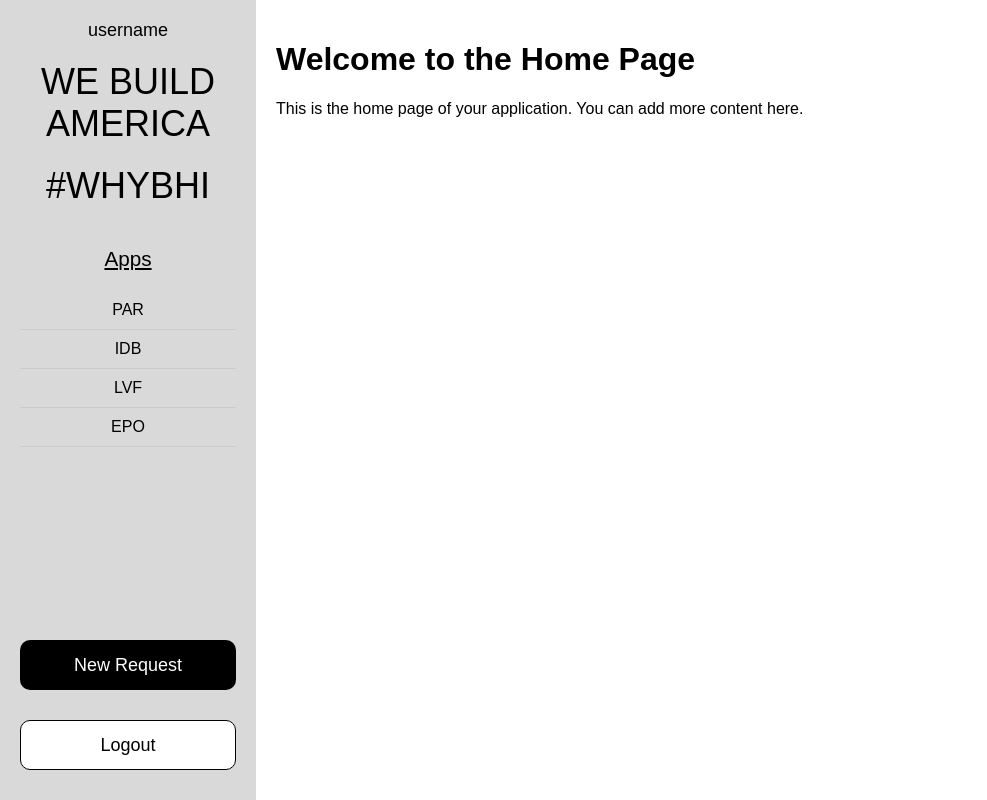
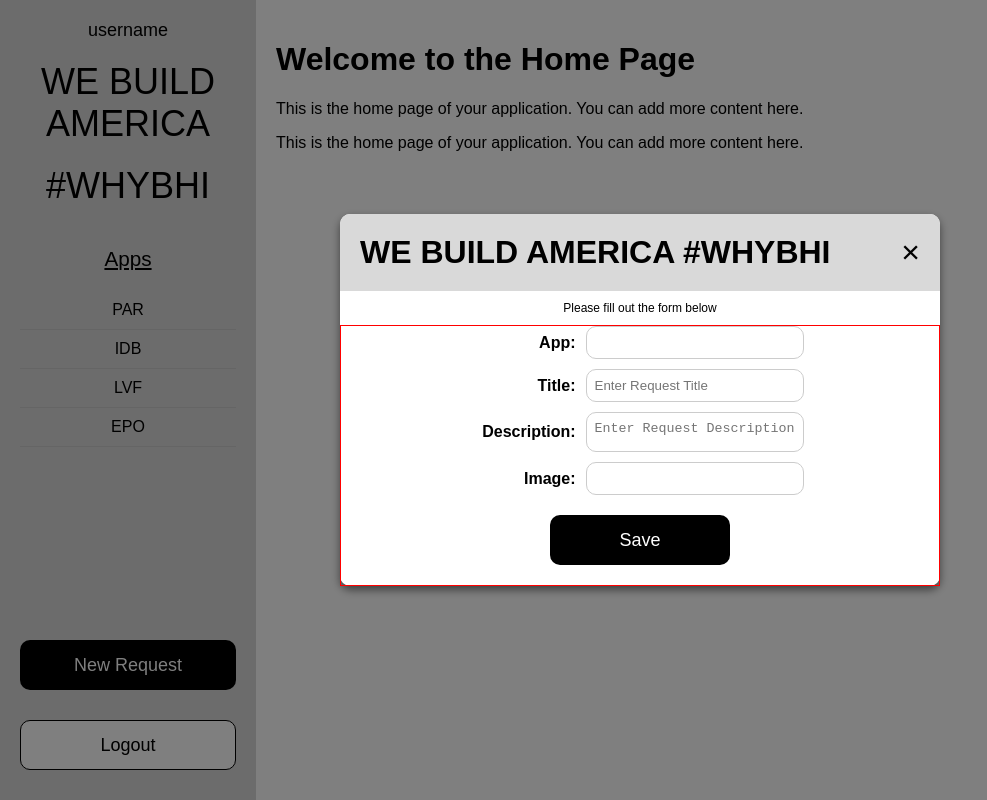
Before and after one commit to supaDakotah/dlh-fe-upvote, a React (Create React App) app in the folder fe-upvote/: page /home in a window 1280 px wide. Both pictures are taken after a click on the button "New Request". Shown: the whole page, without its empty margins (0-987 px from the left). Built offline with nearby package versions, Linux system fonts and the light colour scheme.

Commit message:
adds modal and styles

```diff
--- /dev/null
+++ b/fe-upvote/src/core/Modal.jsx
@@ -0,0 +1,63 @@
+const Modal = ({ show, handleClose, handleSave }) => {
+  if (!show) {
+    return null;
+  }
+
+  const handleSubmit = (event) => {
+    event.preventDefault();
+    const formData = new FormData(event.target);
+    const newObject = {
+      app: formData.get("app"),
+      title: formData.get("title"),
+      description: formData.get("description"),
+      image: formData.get("image"),
+    };
+    handleSave(newObject);
+  };
+
+  return (
+    <div className="modal">
+      <div className="modal-content">
+        <div className="modal-header">
+          <span className="modal-title">WE BUILD AMERICA #WHYBHI</span>
+          <span className="close" onClick={handleClose}>
+            &times;
+          </span>
+        </div>
+        <div className="modal-subtitle">Please fill out the form below</div>
+        <form onSubmit={handleSubmit}>
+          <div className="form-group">
+            <label>App:</label>
+            <input type="text" name="app" required />
+          </div>
+          <div className="form-group">
+            <label>Title:</label>
+            <input
+              type="text"
+              name="title"
+              placeholder="Enter Request Title"
+              required
+            />
+          </div>
+          <div className="form-group">
+            <label>Description:</label>
+            <textarea
+              name="description"
+              placeholder="Enter Request Description"
+              required
+            />
+          </div>
+          <div className="form-group">
+            <label>Image:</label>
+            <input type="text" name="image" required />
+          </div>
+          <button type="submit" className="save-button">
+            Save
+          </button>
+        </form>
+      </div>
+    </div>
+  );
+};
+
+export default Modal;
--- a/fe-upvote/src/core/SideNav.jsx
+++ b/fe-upvote/src/core/SideNav.jsx
@@ -1,17 +1,28 @@
 import React, { useState } from "react";
 import { useHistory } from "react-router-dom";
+import Modal from "./Modal"; // Import the modal component
 
 const SideNav = () => {
   const history = useHistory();
   const [selectedApp, setSelectedApp] = useState(null);
+  const [showModal, setShowModal] = useState(false);
 
   const handleLogout = () => {
     history.push("/login");
   };
 
   const handleNewRequest = () => {
-    // Logic to open the modal for adding a new request
-    alert("New Request Modal Open");
+    setShowModal(true);
+  };
+
+  const handleCloseModal = () => {
+    setShowModal(false);
+  };
+
+  const handleSaveModal = (newObject) => {
+    console.log("New object to save:", newObject);
+    // Logic to save the new object can go here
+    setShowModal(false);
   };
 
   const handleAppClick = (app) => {
@@ -49,6 +60,11 @@ const SideNav = () => {
       <button className="logout-button" onClick={handleLogout}>
         Logout
       </button>
+      <Modal
+        show={showModal}
+        handleClose={handleCloseModal}
+        handleSave={handleSaveModal}
+      />
     </div>
   );
 };
--- a/fe-upvote/src/pages/HomePage.jsx
+++ b/fe-upvote/src/pages/HomePage.jsx
@@ -11,6 +11,10 @@ const HomePage = () => {
           This is the home page of your application. You can add more content
           here.
         </p>
+        <p>
+          This is the home page of your application. You can add more content
+          here.
+        </p>
       </div>
     </div>
   );
--- a/fe-upvote/src/styles/App.scss
+++ b/fe-upvote/src/styles/App.scss
@@ -1,6 +1,7 @@
 @import "./login-page.scss";
 @import "./sidenav.scss";
 @import "./home-page.scss";
+@import "./modal.scss";
 
 body {
   margin: 0;
--- /dev/null
+++ b/fe-upvote/src/styles/modal.scss
@@ -0,0 +1,96 @@
+.modal {
+  position: fixed;
+  top: 0;
+  left: 0;
+  width: 100%;
+  height: 100%;
+  background-color: rgba(0, 0, 0, 0.5);
+  display: flex;
+  justify-content: center;
+  align-items: center;
+}
+
+.modal-content {
+  background-color: white;
+  border-radius: 10px;
+  width: 600px; /* 2x wider */
+  box-shadow: 0 4px 8px rgba(0, 0, 0, 0.5);
+  position: relative;
+}
+
+.modal-header {
+  background-color: #d9d9d9;
+  padding: 20px; /* Increased padding */
+  border-radius: 10px 10px 0 0;
+  display: flex;
+  justify-content: space-between;
+  align-items: center;
+}
+
+.modal-title {
+  font-size: 32px; /* Increased font size */
+  font-weight: bold;
+}
+
+.close {
+  font-size: 32px; /* Increased font size */
+  cursor: pointer;
+}
+
+.modal-subtitle {
+  font-size: 12px;
+  margin: 10px 0;
+  text-align: center;
+}
+
+form {
+  display: flex;
+  flex-direction: column;
+  align-items: center; /* Center align all form elements */
+  border: 1px solid red;
+}
+
+.form-group {
+  display: flex;
+  align-items: center;
+  margin-bottom: 10px;
+  width: 55%; /* Make form group take full width */
+  justify-content: center;
+}
+
+.form-group label {
+  flex: 0 0 100px; /* Fixed width for labels */
+  margin-right: 10px;
+  font-weight: bold; /* Make labels bold */
+  text-align: right; /* Right align labels */
+}
+
+.form-group input,
+.form-group textarea {
+  flex: 1;
+  padding: 8px;
+  box-sizing: border-box;
+  border: 1px solid #ccc;
+  border-radius: 10px; /* Add border radius */
+  width: calc(100% - 110px); /* Adjust width to account for label and margin */
+}
+
+.form-group textarea {
+  height: 3em; /* Adjusted height */
+  resize: none; /* Remove the ability to expand the textarea */
+}
+
+.save-button {
+  padding: 10px 20px;
+  background-color: #000;
+  color: white;
+  border: none;
+  border-radius: 10px; /* Add border radius */
+  cursor: pointer;
+  margin-top: 10px;
+  width: 30%; /* Half the size */
+}
+
+.save-button:hover {
+  background-color: #333;
+}
```
